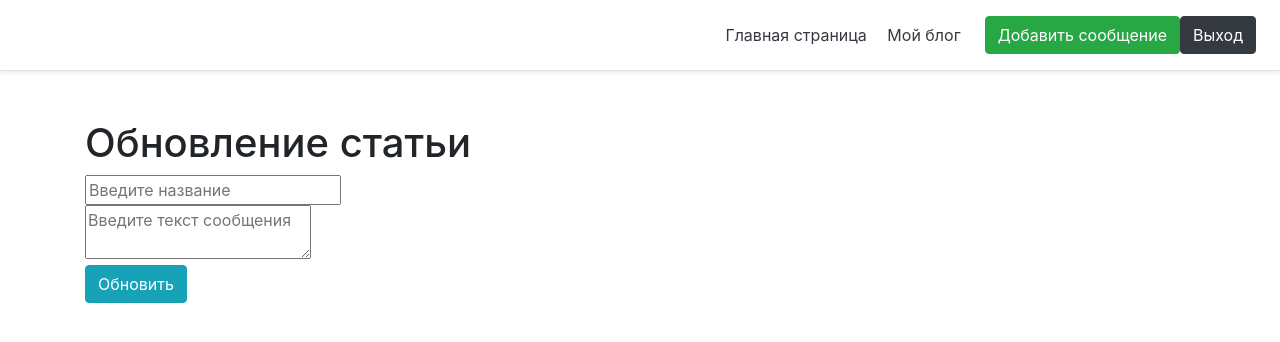
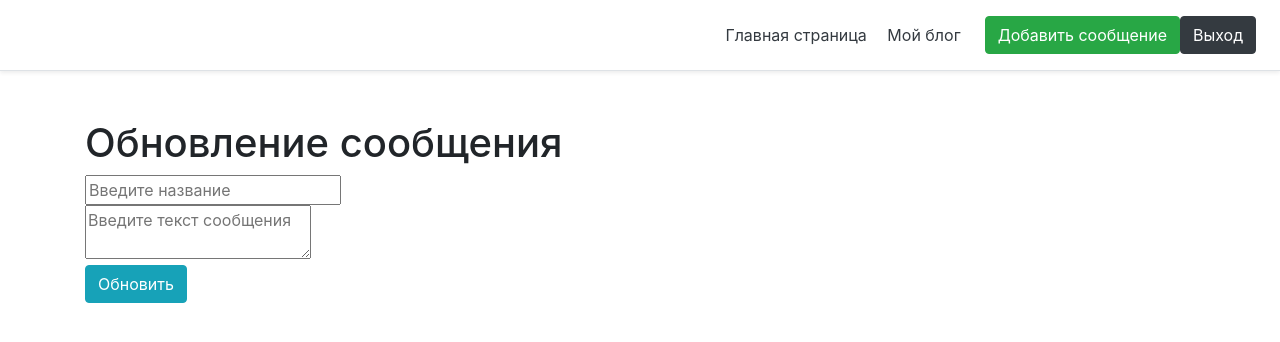
Before and after one commit to humooo/Python_second_review, a Flask app: page /posts/1/update in a window 1280 px wide. Shown: the top 342 px of the page. Run offline with Flask 2, Linux system fonts and the light colour scheme; the visitor is signed in with stand-in values (Sample User, id 1); data that the repository does not hold is empty; some libraries are stand-ins or nearby versions.

```diff
--- a/src/templates/post_update.html
+++ b/src/templates/post_update.html
@@ -1,12 +1,12 @@
 {% extends 'base.html' %}
 
 {% block title %}
-Обновление статьи
+Обновление cooбщения
 {% endblock %}
 
 {% block body %}
 <div class="container mt-5">
-    <h1>Обновление статьи</h1>
+    <h1>Обновление сообщения</h1>
     <form method="post">
         <input type="text" name="title" id="title" class="form-controle" value="{{ article.title }}" placeholder="Введите название"><br>
         <textarea name="text" id="text" class="form-controle" placeholder="Введите текст сообщения">{{ article.text }}</textarea><br>
```
